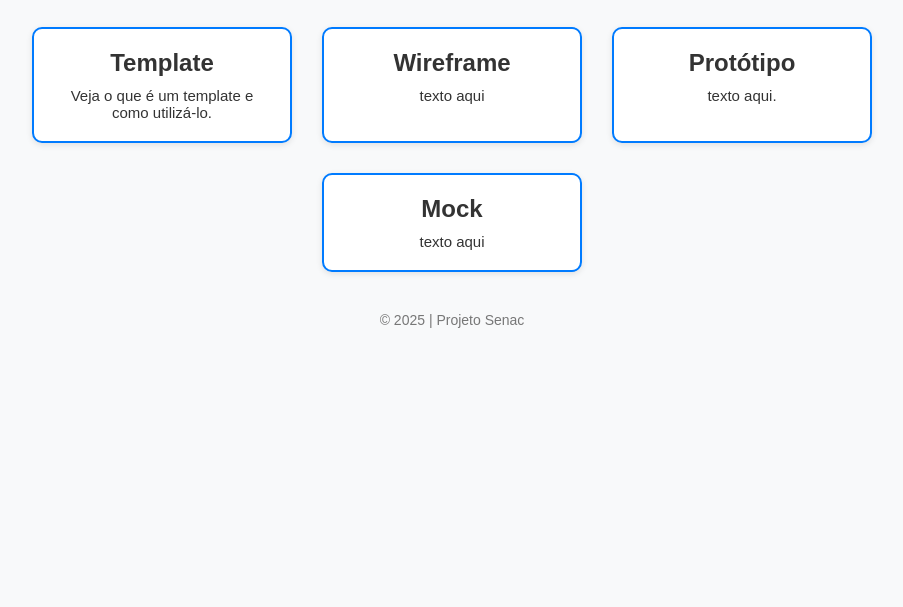
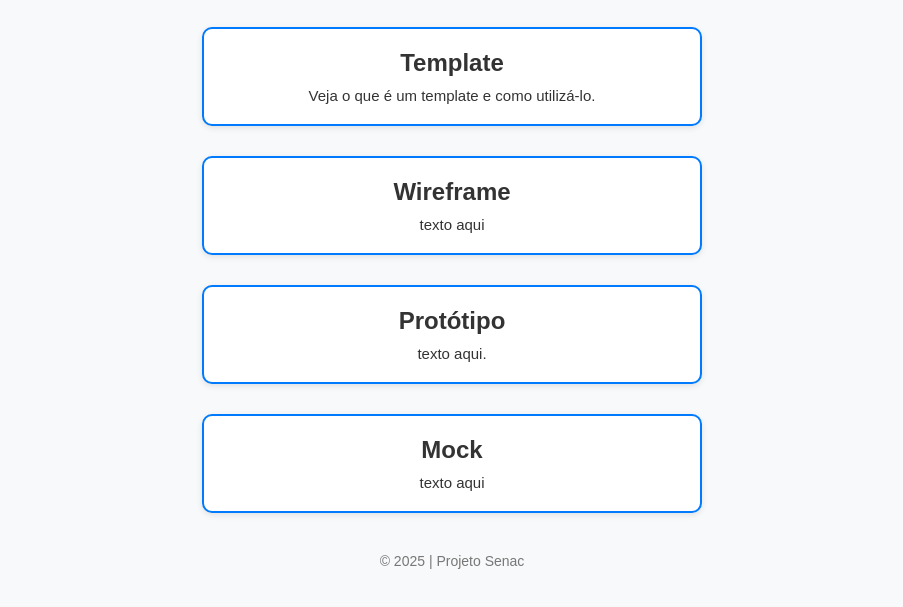
Before and after one commit to llgsxx/Senac-Templates-, a plain HTML site: page homepage/index.html in a window 1280 px wide. Shown: the part 99-706 px from the top of the page, without its empty margins (188-1091 px from the left). Drawn offline with Linux system fonts and the light colour scheme.

Commit message:
alterando css dos cards

```diff
--- a/homepage/index.css
+++ b/homepage/index.css
@@ -5,7 +5,7 @@
   box-sizing: border-box;
 }
 
-/* Corpo */
+
 body {
   font-family: Arial, sans-serif;
   background-color: #f8f9fa;
@@ -16,7 +16,7 @@ body {
   align-items: center;
 }
 
-/* Cabeçalho */
+
 header {
   text-align: center;
   margin-bottom: 30px;
@@ -32,7 +32,7 @@ header p {
   font-size: 18px;
 }
 
-/* Área principal */
+
 main {
   width: 100%;
   display: flex;
@@ -47,13 +47,13 @@ section {
   max-width: 1000px;
 }
 
-/* Estilo dos links (cards) */
+
 section a {
   background-color: #ffffff;
   border: 2px solid #007BFF;
   border-radius: 10px;
   padding: 20px;
-  width: 260px;
+  width: 500px;
   text-align: center;
   text-decoration: none;
   color: #333;
@@ -68,18 +68,17 @@ section a:hover {
   transform: translateY(-5px);
 }
 
-/* Título dentro dos links */
+
 section a h2 {
   margin-bottom: 10px;
   font-size: 24px;
 }
 
-/* Texto dentro dos links */
+
 section a p {
   font-size: 15px;
 }
 
-/* Rodapé */
 footer {
   margin-top: 40px;
   text-align: center;
```
